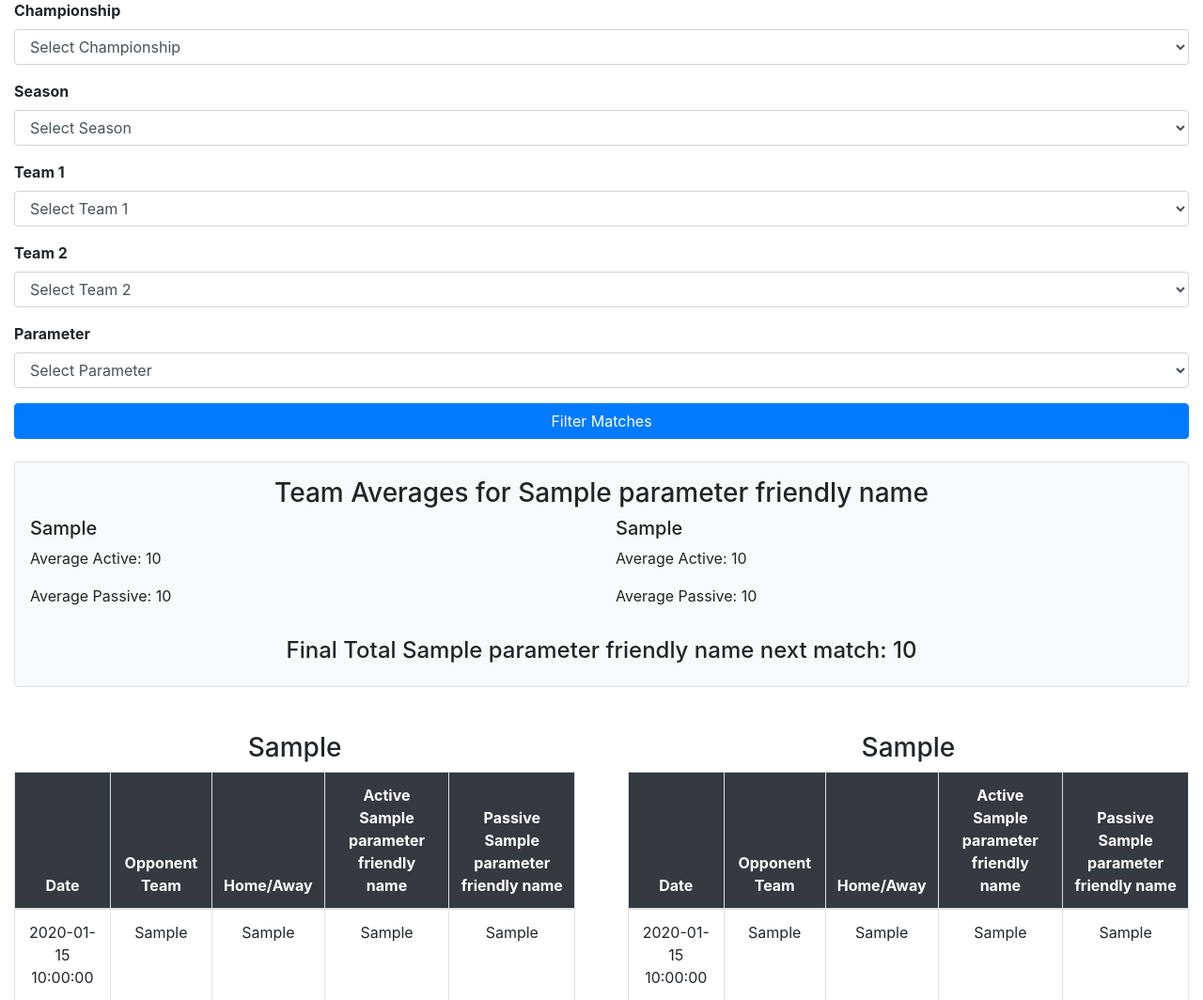
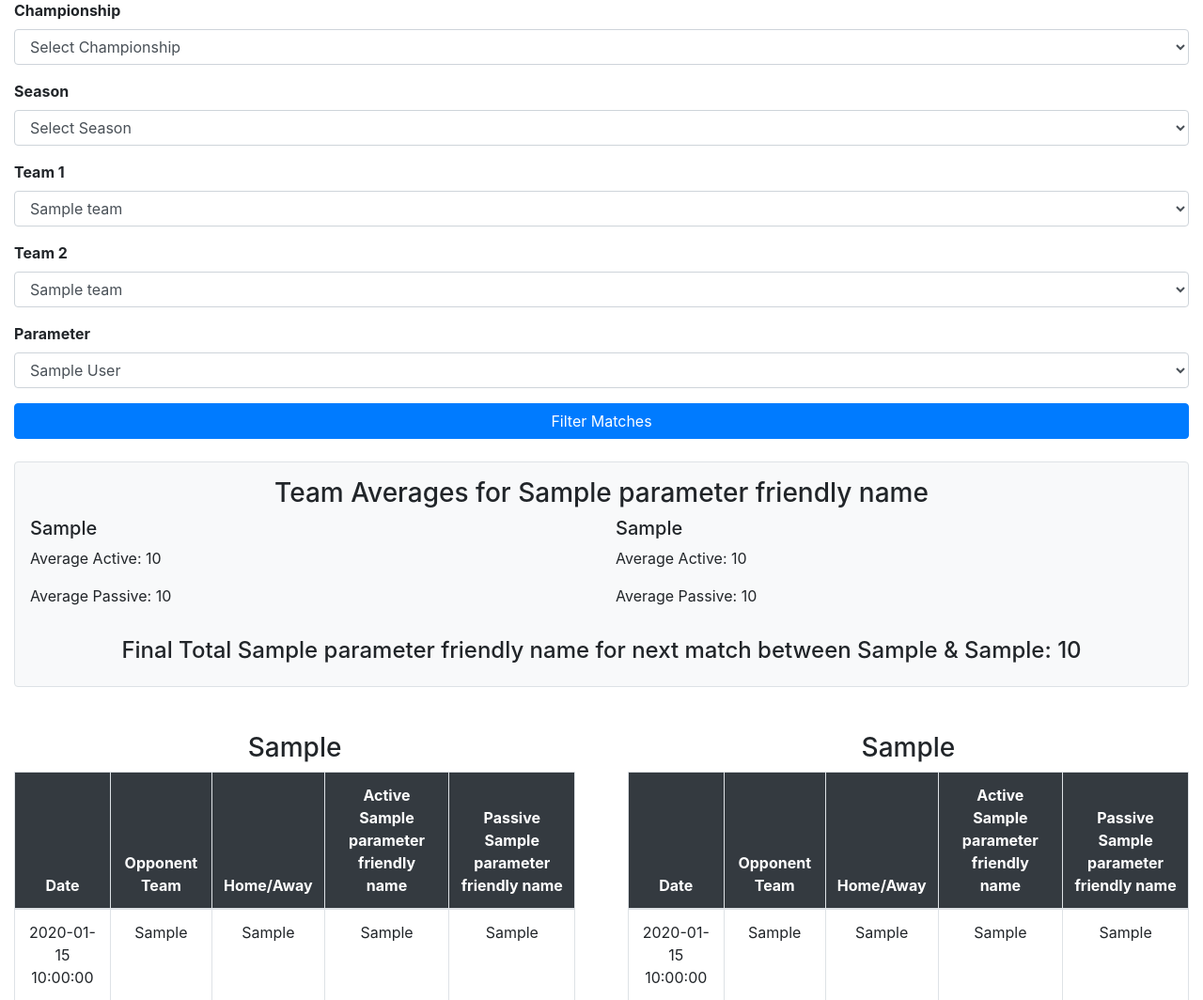
Before and after one commit to liuto27/schedinePython, a Flask app: template templates/index.html in a window 1280 px wide. Shown: the part 125-1189 px from the top of the page at 94% size. Run offline with Flask 3, Linux system fonts and the light colour scheme; the template is opened without the code that fills it: most values are stand-ins (such as "Sample title", 1, 10 or a date in 2020); parts of the project's set-up code (start-up, migrations or seed data) failed here and were passed over; some libraries are stand-ins or nearby versions.

Commit message:
team 1 amd tea,2 keeping filled values

```diff
--- a/templates/index.html
+++ b/templates/index.html
@@ -16,9 +16,9 @@
       <div class="form-group">
         <label for="championship">Championship</label>
         <select id="championship" name="championship" class="form-control" required>
-          <option value="" selected disabled>Select Championship</option>
+          <option value="" disabled {% if not selected_championship %}selected{% endif %}>Select Championship</option>
           {% for champ in championships %}
-            <option value="{{ champ }}">{{ champ }}</option>
+            <option value="{{ champ }}" {% if champ == selected_championship %}selected{% endif %}>{{ champ }}</option>
           {% endfor %}
         </select>
       </div>
@@ -26,9 +26,9 @@
       <div class="form-group">
         <label for="season">Season</label>
         <select id="season" name="season" class="form-control" required>
-          <option value="" selected disabled>Select Season</option>
+          <option value="" disabled {% if not selected_season %}selected{% endif %}>Select Season</option>
           {% for season in seasons %}
-            <option value="{{ season }}">{{ season }}</option>
+            <option value="{{ season }}" {% if season == selected_season %}selected{% endif %}>{{ season }}</option>
           {% endfor %}
         </select>
       </div>
@@ -36,23 +36,41 @@
       <div class="form-group">
         <label for="team1">Team 1</label>
         <select id="team1" name="team1" class="form-control" required>
-          <option value="" selected disabled>Select Team 1</option>
+          <option value="" disabled {% if not team1 %}selected{% endif %}>Select Team 1</option>
+          {% if teams %}
+            {% for t in teams %}
+              <option value="{{ t }}" {% if t == team1 %}selected{% endif %}>{{ t }}</option>
+            {% endfor %}
+          {% else %}
+            {% if team1 %}
+              <option value="{{ team1 }}" selected>{{ team1 }}</option>
+            {% endif %}
+          {% endif %}
         </select>
       </div>
       <!-- Team 2 Dropdown -->
       <div class="form-group">
         <label for="team2">Team 2</label>
         <select id="team2" name="team2" class="form-control" required>
-          <option value="" selected disabled>Select Team 2</option>
+          <option value="" disabled {% if not team2 %}selected{% endif %}>Select Team 2</option>
+          {% if teams %}
+            {% for t in teams %}
+              <option value="{{ t }}" {% if t == team2 %}selected{% endif %}>{{ t }}</option>
+            {% endfor %}
+          {% else %}
+            {% if team2 %}
+              <option value="{{ team2 }}" selected>{{ team2 }}</option>
+            {% endif %}
+          {% endif %}
         </select>
       </div>
       <!-- Parameter Dropdown -->
       <div class="form-group">
         <label for="parameter">Parameter</label>
         <select id="parameter" name="parameter" class="form-control" required>
-          <option value="" selected disabled>Select Parameter</option>
+          <option value="" disabled {% if not selected_parameter %}selected{% endif %}>Select Parameter</option>
           {% for abbreviation, full_name in parameters %}
-            <option value="{{ abbreviation }}">{{ full_name }}</option>
+            <option value="{{ abbreviation }}" {% if abbreviation == selected_parameter %}selected{% endif %}>{{ full_name }}</option>
           {% endfor %}
         </select>
       </div>
@@ -76,17 +94,18 @@
           <p>Average Passive: {{ avg_passive_team2 | round(2) }}</p>
         </div>
       </div>
-      <!-- Final Calculation Display -->
+      <!-- Final Calculation -->
       {% if final_value is not none %}
       <div class="mt-3 text-center">
-         <h4>Final Total {{ parameter_friendly_name }} next match: {{ final_value | round(2) }}</h4>
+         <h4>Final Total {{ parameter_friendly_name }} for next match between {{ team1 }} & {{ team2 }}: {{ final_value | round(2) }}</h4>
       </div>
       {% endif %}
     </div>
     {% endif %}
 
-    <!-- Results Section for Detailed Matches -->
-    <div class="row mt-5" id="results-section" {% if header_team1 or header_team2 %} style="display: block;" {% else %} style="display: none;" {% endif %}>
+    <!-- Results Section -->
+    <div class="row mt-5" id="results-section"
+         {% if header_team1 or header_team2 %} style="display: block;" {% else %} style="display: none;" {% endif %}>
       <!-- Team 1 Results -->
       <div class="col-md-6">
         {% if header_team1 and filtered_result_team1 %}
@@ -117,7 +136,6 @@
           {% if team1 %}<p class="text-center">No matches found for {{ team1 }}.</p>{% endif %}
         {% endif %}
       </div>
-
       <!-- Team 2 Results -->
       <div class="col-md-6">
         {% if header_team2 and filtered_result_team2 %}
@@ -169,8 +187,8 @@
           success: function (response) {
             $("#team1, #team2").empty().append('<option value="" selected disabled>Select Team</option>');
             response.teams.forEach(function (team) {
-              $("#team1").append(`<option value="${team}">${team}</option>`);
-              $("#team2").append(`<option value="${team}">${team}</option>`);
+              $("#team1").append(`<option value="${team}" ${team == "{{ team1 }}" ? "selected" : ""}>${team}</option>`);
+              $("#team2").append(`<option value="${team}" ${team == "{{ team2 }}" ? "selected" : ""}>${team}</option>`);
             });
           },
           error: function () {
```
